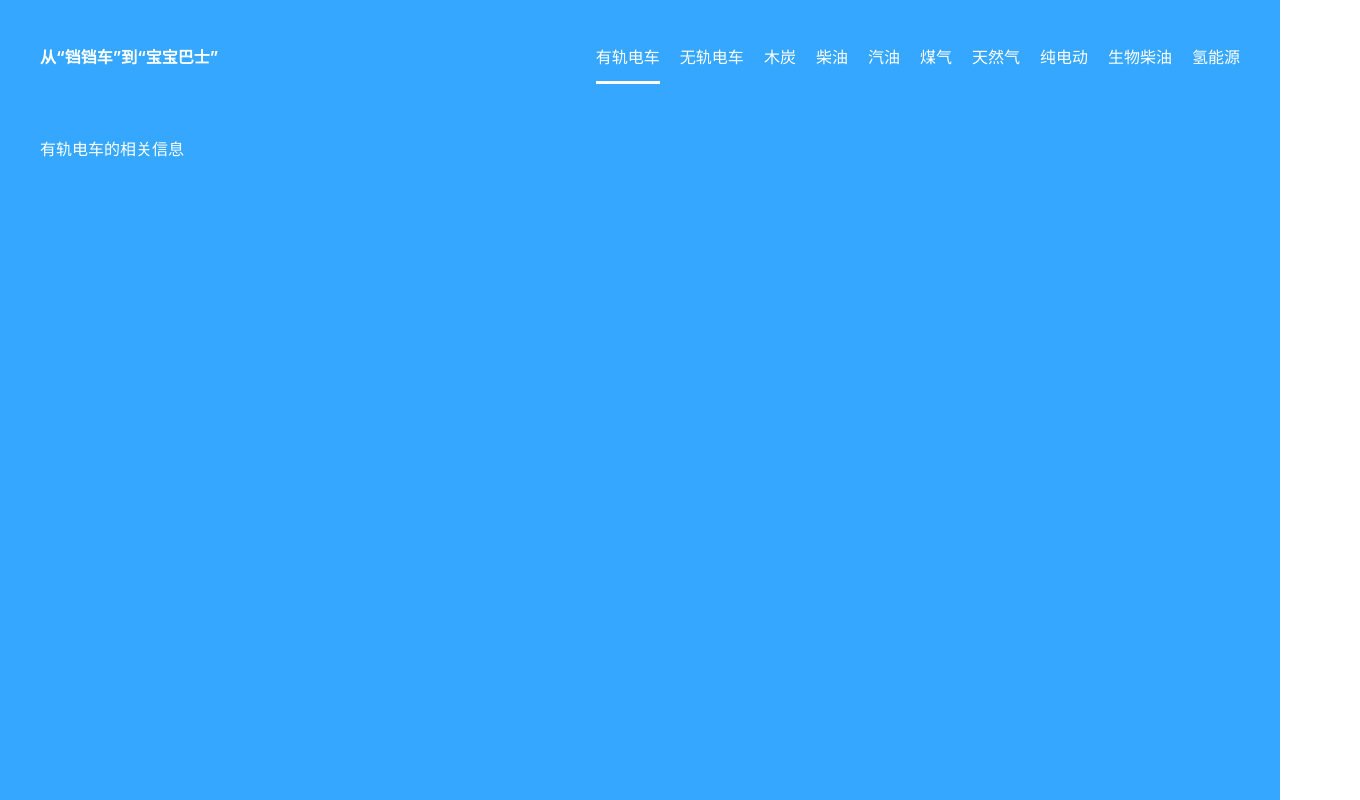
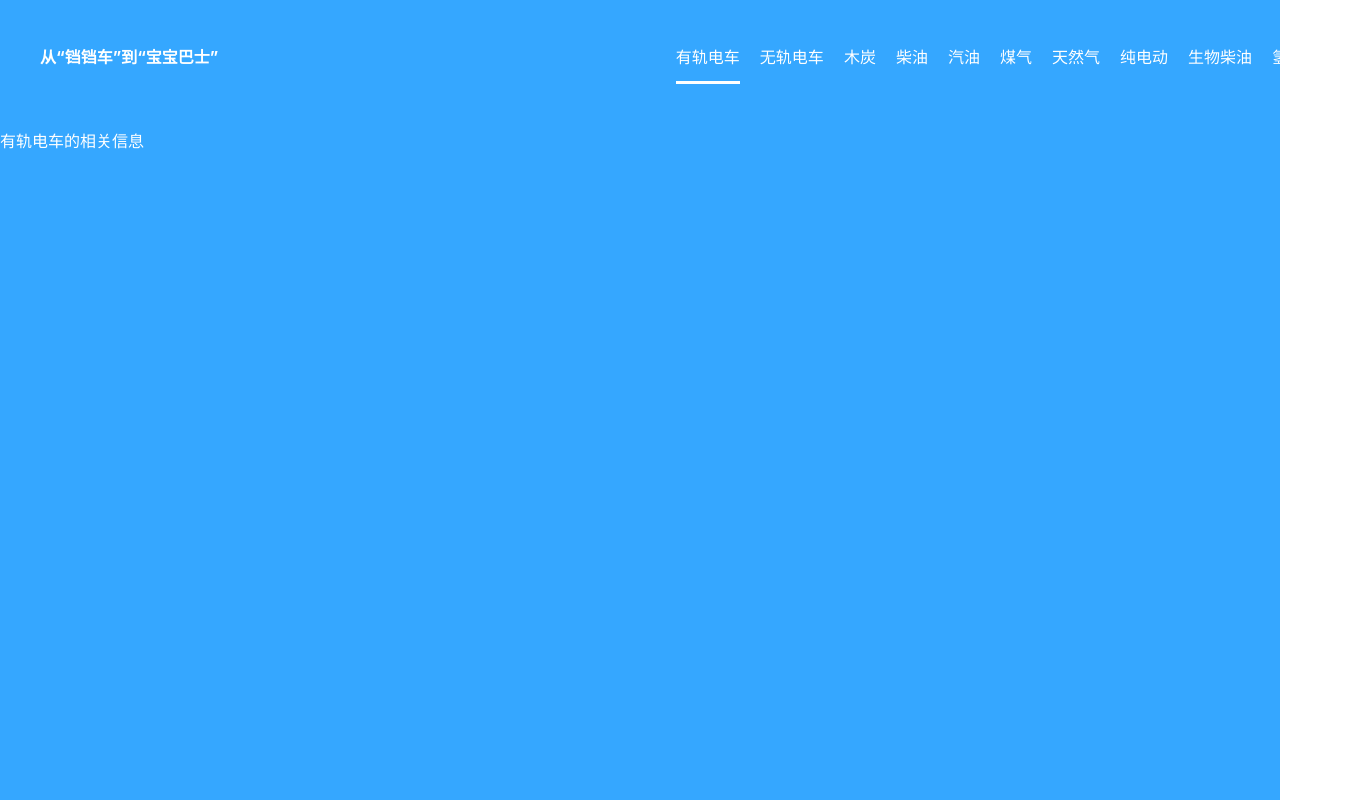
Before and after one commit to Veremay/new-energy-bus-visualization-website, a React (Create React App) app: page / in a window 1280 px wide. Shown: the whole page, 1360 px wide, since content can reach past the window. Built offline with nearby package versions, Linux system fonts and the light colour scheme.

Commit message:
更改了一点css

```diff
--- a/src/assets/styles/body.css
+++ b/src/assets/styles/body.css
@@ -1,3 +1,3 @@
 .body {
-  padding: 0.5rem 2.5rem;
+  /* padding: 0.5rem 2.5rem; */
 }
--- a/src/assets/styles/header.css
+++ b/src/assets/styles/header.css
@@ -1,4 +1,6 @@
 .header {
+  width: 100%;
+
   height: 96px;
   display: flex;
   justify-content: space-between;
```
